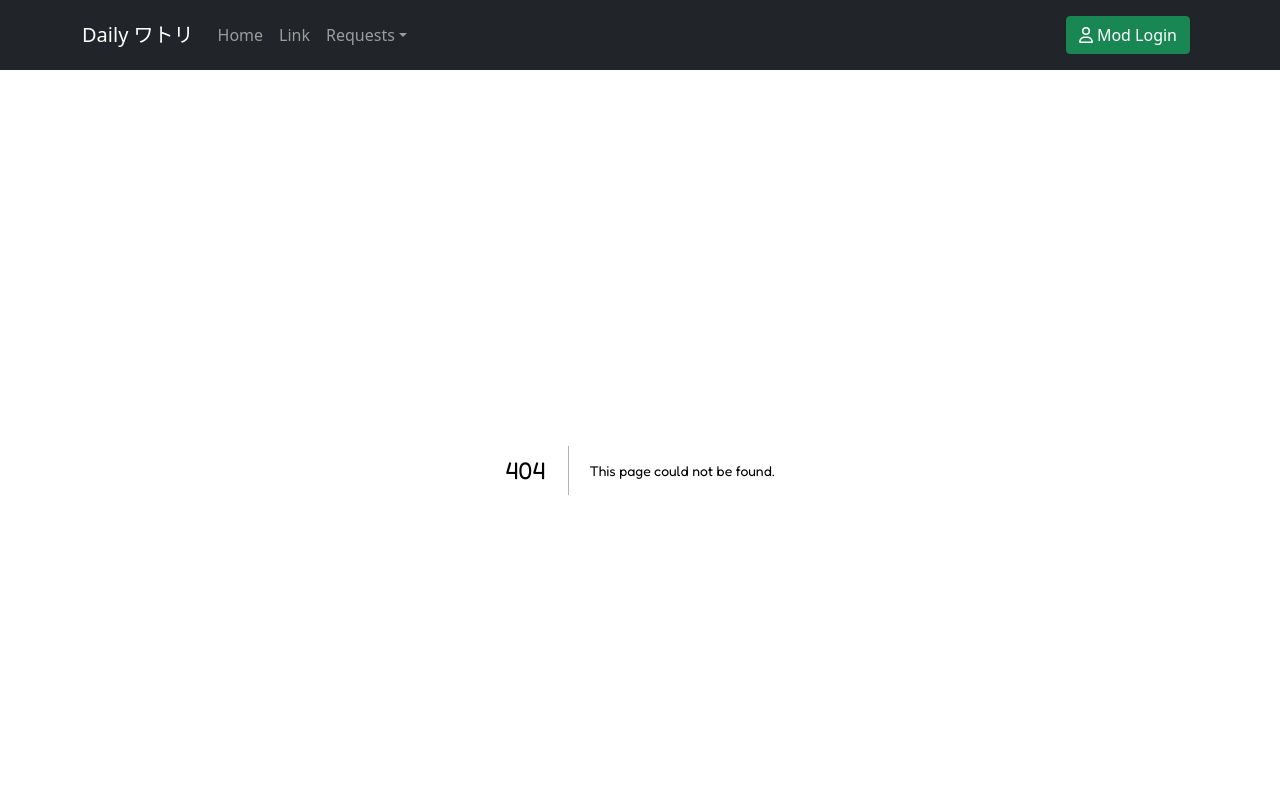
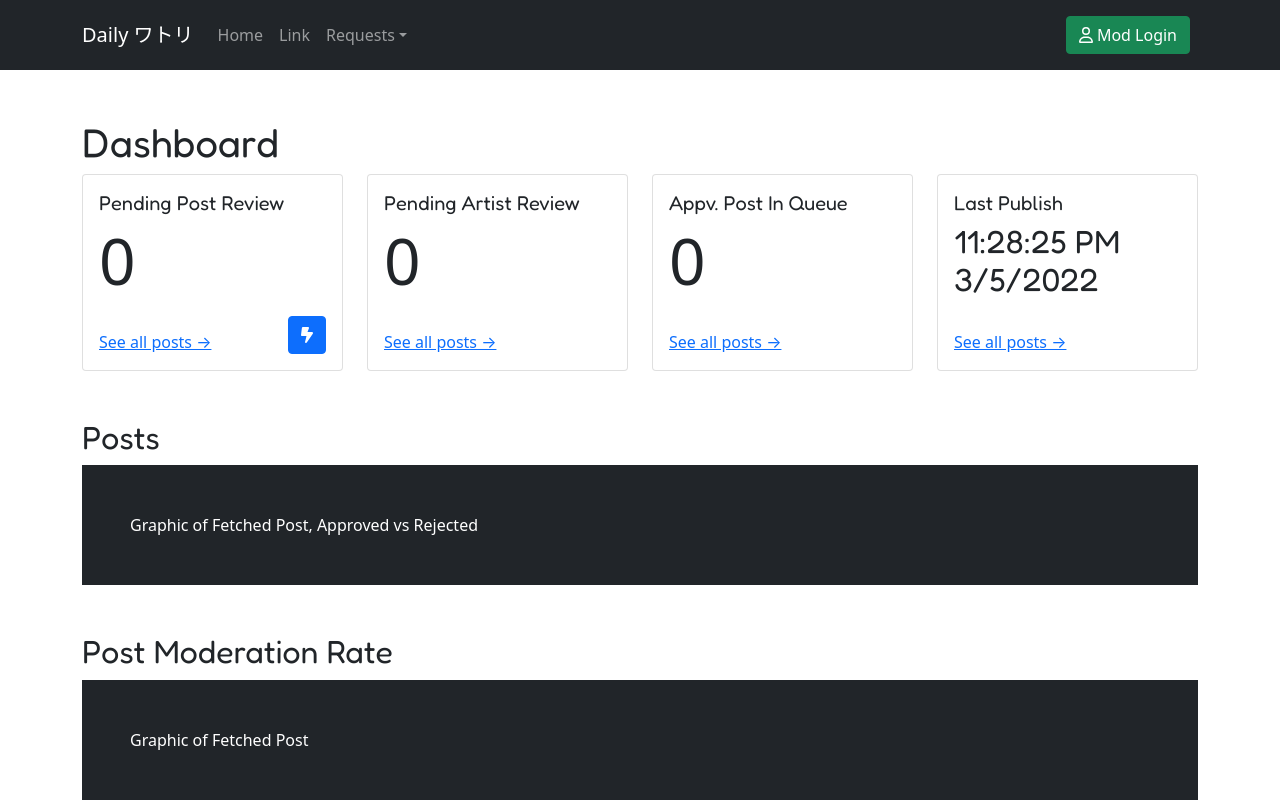
Before and after one commit to direbus/daily-watori, a Next.js app in the folder packages/web/: page /dashboard in a window 1280 px wide. Before the commit this address had no page. Shown: the top 800 px of the page. Built offline with nearby package versions, Linux system fonts and the light colour scheme.

Commit message:
chrore: Add dashboard mockup

```diff
--- /dev/null
+++ b/packages/web/pages/dashboard/index.tsx
@@ -0,0 +1,90 @@
+import { faRectangleList } from '@fortawesome/free-regular-svg-icons';
+import { faAdd, faBoltLightning } from '@fortawesome/free-solid-svg-icons';
+import { FontAwesomeIcon } from '@fortawesome/react-fontawesome';
+import classNames from 'classnames';
+import { NextSeo } from 'next-seo';
+import React from 'react';
+import { Button, ButtonGroup, Card, Col, Container, OverlayTrigger, Row, Tooltip } from 'react-bootstrap';
+import RapidReviewModal from '../../fragments/dashboard/reviewer-modal';
+import styles from '../../styles/dashboard.module.scss';
+
+
+function DashboardIndex() {
+  return (
+    <>
+      <NextSeo title="Dashboard" />
+
+      <main>
+        <Container>
+          <section className={styles.section}>
+            <h1>Dashboard</h1>
+            <Row className={classNames('align-items-stretch', styles.sectionCardStatusser)}>
+              <Col xs={4} md={3}>
+                <Card>
+                  <Card.Body>
+                    <Card.Title>Pending Post Review</Card.Title>
+                    <p className="display-3 card-stats">0</p>
+                    <div className="d-flex align-items-end">
+                      <p className='mb-0 flex-grow-1'>
+                        <a href="">See all posts →</a>
+                      </p>
+                      <div className="d-block">
+                        <OverlayTrigger overlay={<Tooltip>Rapid Review Mode</Tooltip>}>
+                          <Button><FontAwesomeIcon icon={faBoltLightning} /></Button>
+                        </OverlayTrigger>
+                      </div>
+                    </div>
+                  </Card.Body>
+                </Card>
+              </Col>
+              <Col xs={4} md={3}>
+                <Card>
+                  <Card.Body>
+                    <Card.Title>Pending Artist Review</Card.Title>
+                    <p className="display-3 card-stats">0</p>
+                    <p className='mb-0'><a href="">See all posts →</a></p>
+                  </Card.Body>
+                </Card>
+              </Col>
+              <Col xs={4} md={3}>
+                <Card>
+                  <Card.Body>
+                    <Card.Title>Appv. Post In Queue</Card.Title>
+                    <p className="display-3 card-stats">0</p>
+                    <p className='mb-0'><a href="">See all posts →</a></p>
+                  </Card.Body>
+                </Card>
+              </Col>
+              <Col xs={4} md={3}>
+                <Card>
+                  <Card.Body>
+                    <Card.Title>Last Publish</Card.Title>
+                    <p className="h2 card-stats">
+                      {(new Date()).toLocaleTimeString()} <br />
+                      {(new Date()).toLocaleDateString()}
+                    </p>
+                    <p className='mb-0'><a href="">See all posts →</a></p>
+                  </Card.Body>
+                </Card>
+              </Col>
+            </Row>
+          </section>
+
+
+          <section className={styles.section}>
+            <h2>Posts</h2>
+            <div className='bg-dark p-5 text-white'>Graphic of Fetched Post, Approved vs Rejected</div>
+          </section>
+
+          <section className={styles.section}>
+            <h2>Post Moderation Rate</h2>
+            <div className='bg-dark p-5 text-white'>Graphic of Fetched Post</div>
+          </section>
+
+        </Container>
+      </main>
+    </>
+  )
+}
+
+export default DashboardIndex
--- /dev/null
+++ b/packages/web/styles/dashboard.module.scss
@@ -0,0 +1,20 @@
+.section {
+  margin: 3rem 0rem;
+}
+
+.sectionCardStatusser {
+  :global {
+    .card {
+      height: 100%;
+
+      .card-body {
+        display: flex;
+        flex-direction: column;
+      }
+
+      .card-stats {
+        flex-grow: 1;
+      }
+    }
+  }
+}
```
